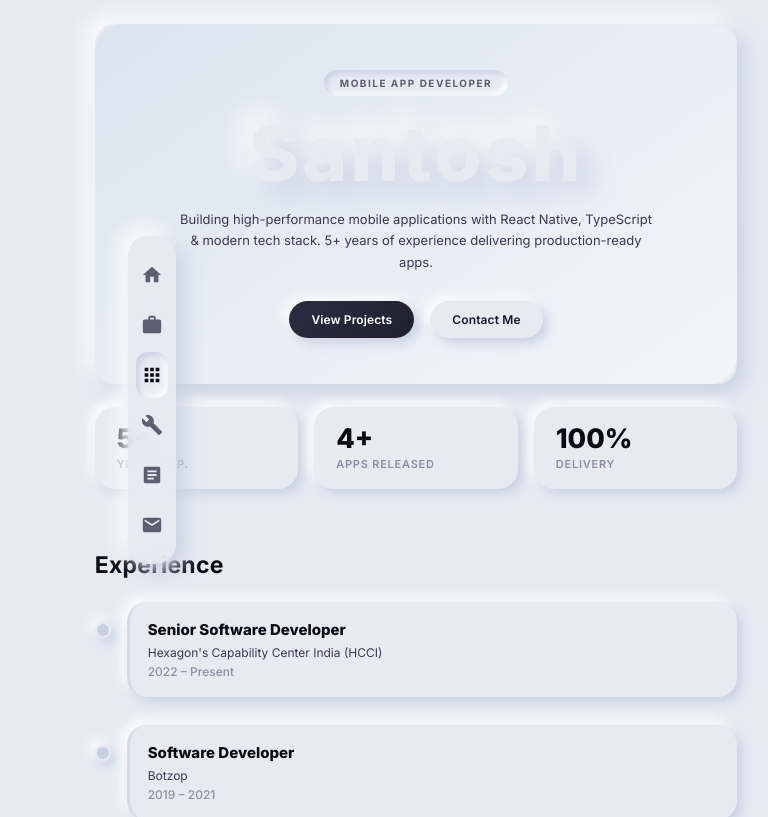
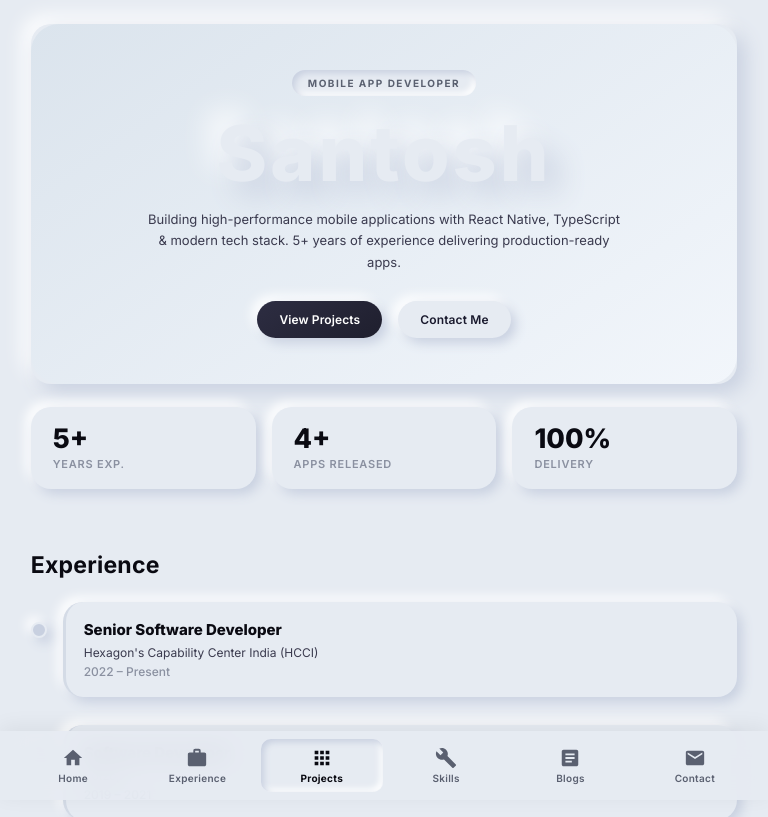
Before and after one commit to santoshP0/MyPortfolio, a React (Vite) app: page / in a window 768 px wide. Shown: the top 817 px of the page. Built offline with nearby package versions, Linux system fonts and the light colour scheme.

Commit message:
feat: Update sidebar positioning for improved layout, enhance contact section grid, and adjust responsive styles for better usability

```diff
--- a/src/styles/portfolio.css
+++ b/src/styles/portfolio.css
@@ -63,7 +63,7 @@ a {
 .pf-sidebar {
   position: fixed;
   top: 0;
-  left: 120px;
+  left: 24px;
   width: var(--sidebar-w);
   height: 100vh;
   z-index: 200;
@@ -99,6 +99,9 @@ a {
   font-weight: 800;
   color: var(--text-h);
   letter-spacing: 0.04em;
+  white-space: nowrap;
+  overflow: hidden;
+  text-overflow: ellipsis;
 }
 
 .pf-sidebar-brand-role {
@@ -154,8 +157,8 @@ a {
 
 /* ── Main content ── */
 .pf-main {
-  margin-left: calc(120px + var(--sidebar-w));
-  width: calc(100% - 120px - var(--sidebar-w));
+  margin-left: calc(24px + var(--sidebar-w));
+  width: calc(100% - 24px - var(--sidebar-w));
   min-height: 100vh;
   padding: clamp(36px, 4vw, 60px) clamp(32px, 5vw, 72px) 80px;
   box-sizing: border-box;
@@ -629,7 +632,7 @@ a {
 ───────────────────────────────────────── */
 .pf-contact-wrapper {
   display: grid;
-  grid-template-columns: minmax(220px, 300px) 1fr;
+  grid-template-columns: minmax(160px, 200px) 1fr;
   gap: clamp(16px, 3vw, 32px);
 }
 
@@ -779,14 +782,28 @@ a {
    Sidebar collapses to icon-only strip
 ───────────────────────────────────────── */
 @media (max-width: 1023px) and (min-width: 768px) {
+  /* Tablet → bottom tab bar (same as mobile) */
   .pf-sidebar {
-    width: var(--sidebar-tab);
-    padding: 20px 8px;
+    position: fixed;
+    top: auto;
+    bottom: 0;
+    left: 0;
+    right: 0;
+    width: 100%;
+    height: auto;
+    padding: 0;
+    align-items: flex-end;
+    justify-content: stretch;
   }
 
   .pf-sidebar-inner {
-    border-radius: 20px;
-    padding: 16px 8px;
+    flex-direction: row;
+    border-radius: 0;
+    padding: 8px 12px calc(env(safe-area-inset-bottom, 0px) + 8px);
+    justify-content: space-around;
+    width: 100%;
+    box-shadow: 0 -4px 20px rgba(0, 0, 0, 0.06);
+    gap: 2px;
     align-items: center;
   }
 
@@ -795,47 +812,33 @@ a {
   }
 
   .pf-nav-pill {
+    flex: 1;
+    flex-direction: column;
+    align-items: center;
     justify-content: center;
-    padding: 12px;
-    font-size: 0;
-    /* hide label text */
-    gap: 0;
-    position: relative;
+    padding: 8px 4px;
+    gap: 3px;
+    font-size: 10px;
+    text-align: center;
+    border-radius: 10px;
+    position: static;
   }
 
-  /* Show tooltip on hover */
   .pf-nav-pill::after {
-    content: attr(data-label);
-    position: absolute;
-    left: calc(100% + 10px);
-    top: 50%;
-    transform: translateY(-50%);
-    background: var(--bg);
-    box-shadow: var(--nm-raised-sm);
-    border-radius: 8px;
-    padding: 6px 12px;
-    font-size: 12px;
-    font-weight: 600;
-    color: var(--text-b);
-    white-space: nowrap;
-    pointer-events: none;
-    opacity: 0;
-    transition: opacity 0.15s ease;
-    z-index: 300;
-  }
-
-  .pf-nav-pill:hover::after {
-    opacity: 1;
+    display: none;
   }
 
   .pf-nav-icon {
     font-size: 22px;
+    display: flex;
+    align-items: center;
+    justify-content: center;
   }
 
   .pf-main {
-    margin-left: var(--sidebar-tab);
-    width: calc(100% - var(--sidebar-tab));
-    padding: clamp(24px, 3vw, 44px) clamp(20px, 4vw, 40px) 80px;
+    margin-left: 0;
+    width: 100%;
+    padding: clamp(24px, 3vw, 44px) clamp(20px, 4vw, 40px) calc(var(--bottombar-h) + 20px);
   }
 
   .pf-hero-wrapper {
@@ -1043,7 +1046,7 @@ a {
    SHORT SCREENS (landscape phone / small laptop)
    Sidebar inner becomes scrollable so nav never clips content
 ───────────────────────────────────────── */
-@media (max-height: 680px) and (min-width: 768px) {
+@media (max-height: 680px) and (min-width: 1024px) {
   .pf-sidebar-inner {
     overflow-y: auto;
     max-height: calc(100vh - 40px);
```
